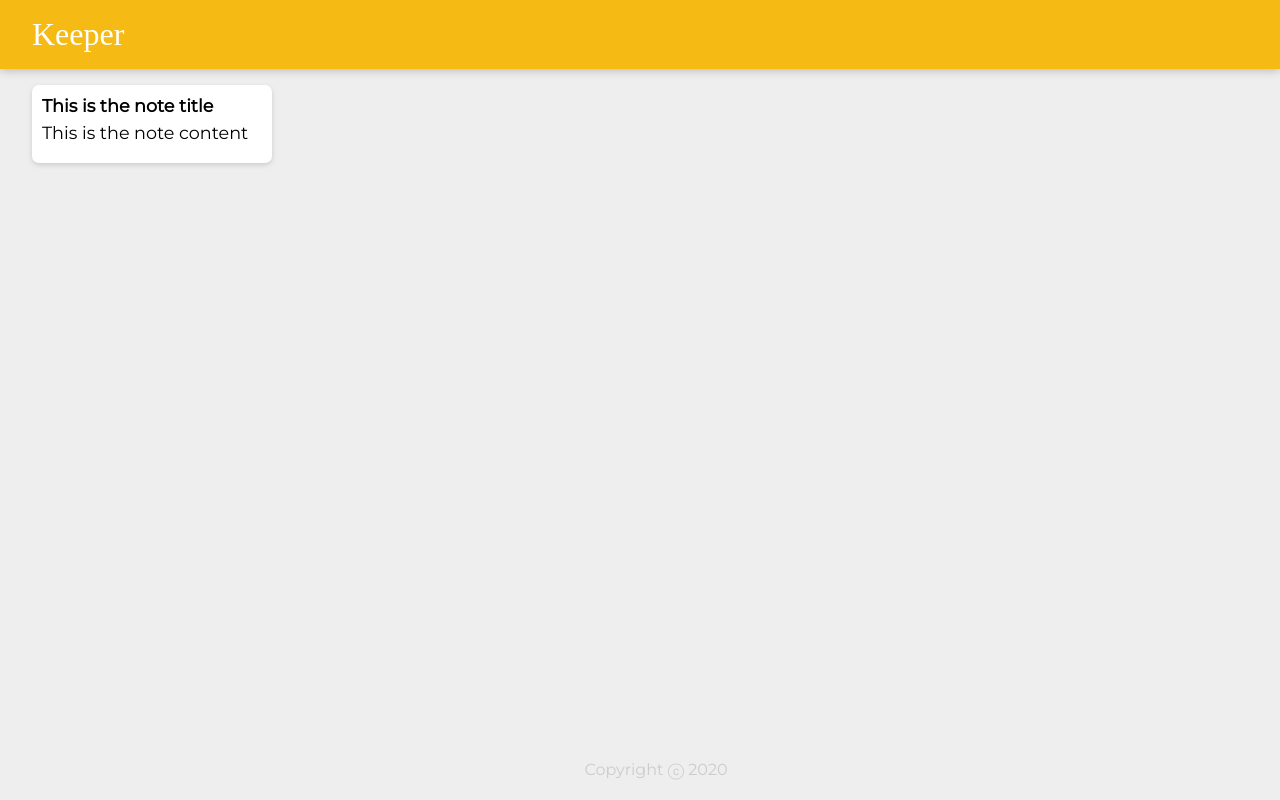
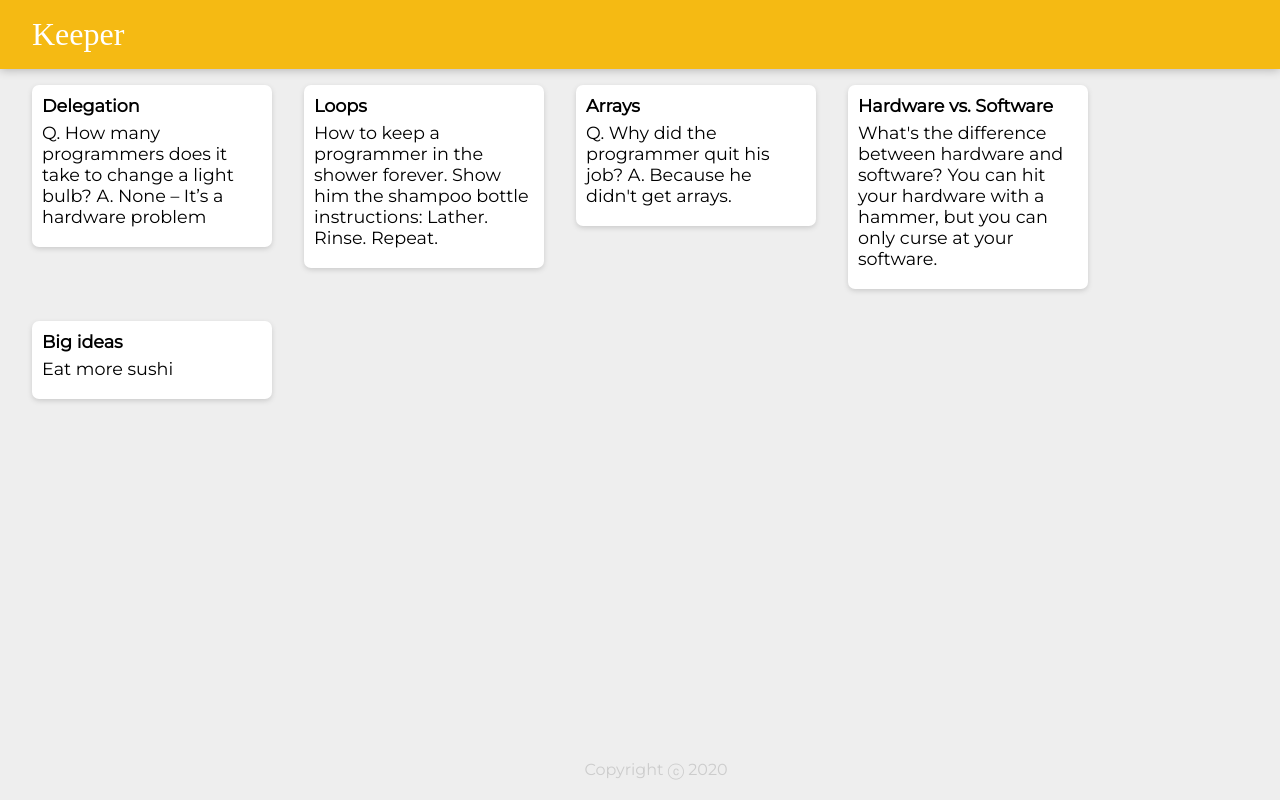
Before and after one commit to utkarshraj11/Keeper-app, a React (Create React App) app: page / in a window 1280 px wide. Built offline with nearby package versions, Linux system fonts and the light colour scheme; a web font is replaced by a local one.

Commit message:
Added notes.js

```diff
--- a/src/components/App.jsx
+++ b/src/components/App.jsx
@@ -2,12 +2,22 @@
 import Header from "./Header";
 import Footer from "./Footer";
 import Note from "./Note";
+import notes from "../notes.js";
+
 
 function App() {
+
+  // eslint-disable-next-line
   return (
     <div>
       <Header />
-      <Note />
+      {notes.map(noteItem => (
+        <Note
+          key={noteItem.key}
+          title={noteItem.title}
+          content={noteItem.content}
+        />
+      ))}
       <Footer />
     </div>
   );
--- a/src/components/Note.jsx
+++ b/src/components/Note.jsx
@@ -1,10 +1,10 @@
 import React from "react";
 
-function Note() {
+function Note(props) {
   return (
     <div className="note">
-      <h1>This is the note title</h1>
-      <p>This is the note content</p>
+      <h1>{props.title}</h1>
+      <p>{props.content}</p>
     </div>
   );
 }
--- /dev/null
+++ b/src/notes.js
@@ -0,0 +1,33 @@
+const notes = [
+  {
+    key: 1,
+    title: "Delegation",
+    content:
+      "Q. How many programmers does it take to change a light bulb? A. None – It’s a hardware problem"
+  },
+  {
+    key: 2,
+    title: "Loops",
+    content:
+      "How to keep a programmer in the shower forever. Show him the shampoo bottle instructions: Lather. Rinse. Repeat."
+  },
+  {
+    key: 3,
+    title: "Arrays",
+    content:
+      "Q. Why did the programmer quit his job? A. Because he didn't get arrays."
+  },
+  {
+    key: 4,
+    title: "Hardware vs. Software",
+    content:
+      "What's the difference between hardware and software? You can hit your hardware with a hammer, but you can only curse at your software."
+  },
+  {
+    key: 5,
+    title: "Big ideas",
+    content: "Eat more sushi"
+  }
+];
+
+export default notes;
```
Also changed, not shown: src/components/Header.jsx (line endings or trailing spaces).
